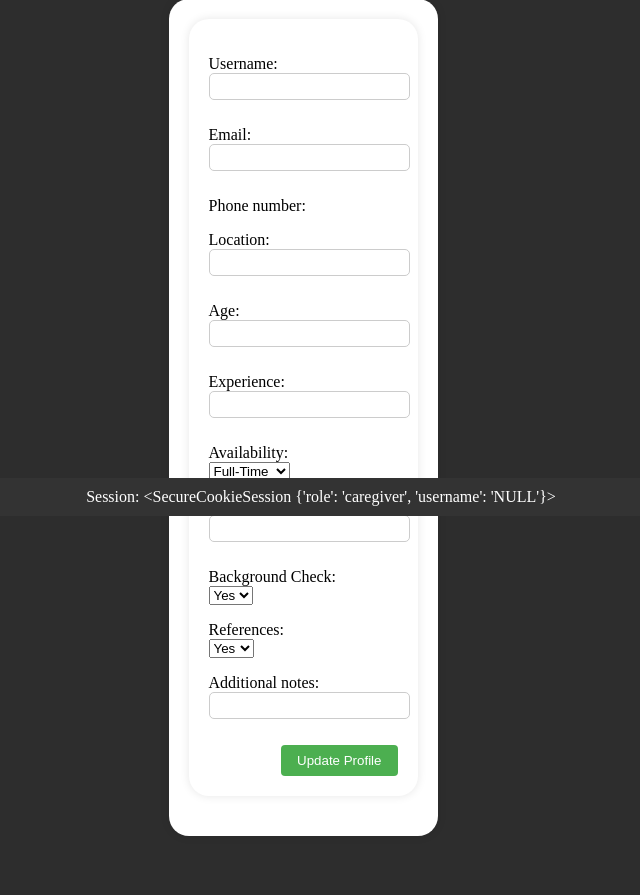
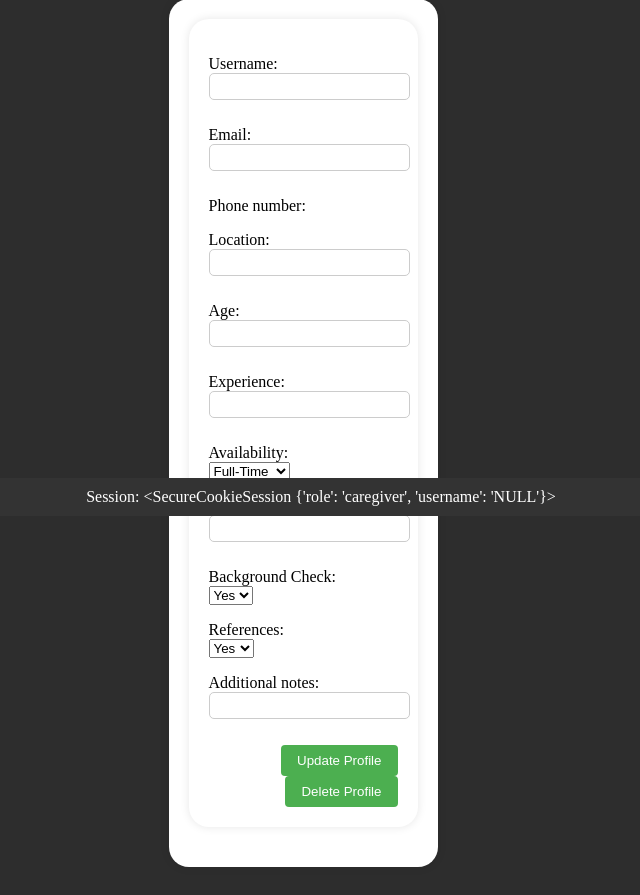
Before and after one commit to andra2410/elderlyCare, a Flask app: page /caregivers_profile/admin in a window 1280 px wide. Shown: the part 284-1179 px from the top of the page, without its empty margins (337-977 px from the left). Before the commit the page ends 1120 px from the top, so only its background shows below. Run offline with Flask 3, Linux system fonts and the light colour scheme; a user stored in the database is signed in.

Commit message:
Added the delete profile button in the caregivers_profile.html as well and handled user deletion for them the same way. I also implemented a function that shows a message to the user asking them to confirm that they want to delete their account, followed by the deletion if positive

```diff
--- a/app/templates/caregivers_profile.html
+++ b/app/templates/caregivers_profile.html
@@ -87,7 +87,17 @@
 
                 <button type="submit">Update Profile</button>
             </form>
+            <form action="{{ url_for('auth.delete_profile') }}" method="post">
+    <button type="submit" class="delete-button" onclick="confirmDelete()">Delete Profile</button>
+</form>
         </div>
     </div>
+ <script>
+        function confirmDelete() {
+            if (confirm("Are you sure you want to delete your profile? This action cannot be undone.")) {
+                window.location.href = "{{ url_for('auth.delete_profile') }}";
+            }
+        }
+    </script>
 
 {% endblock %}
```
Also changed, not shown: instance/elderlycare.db.
